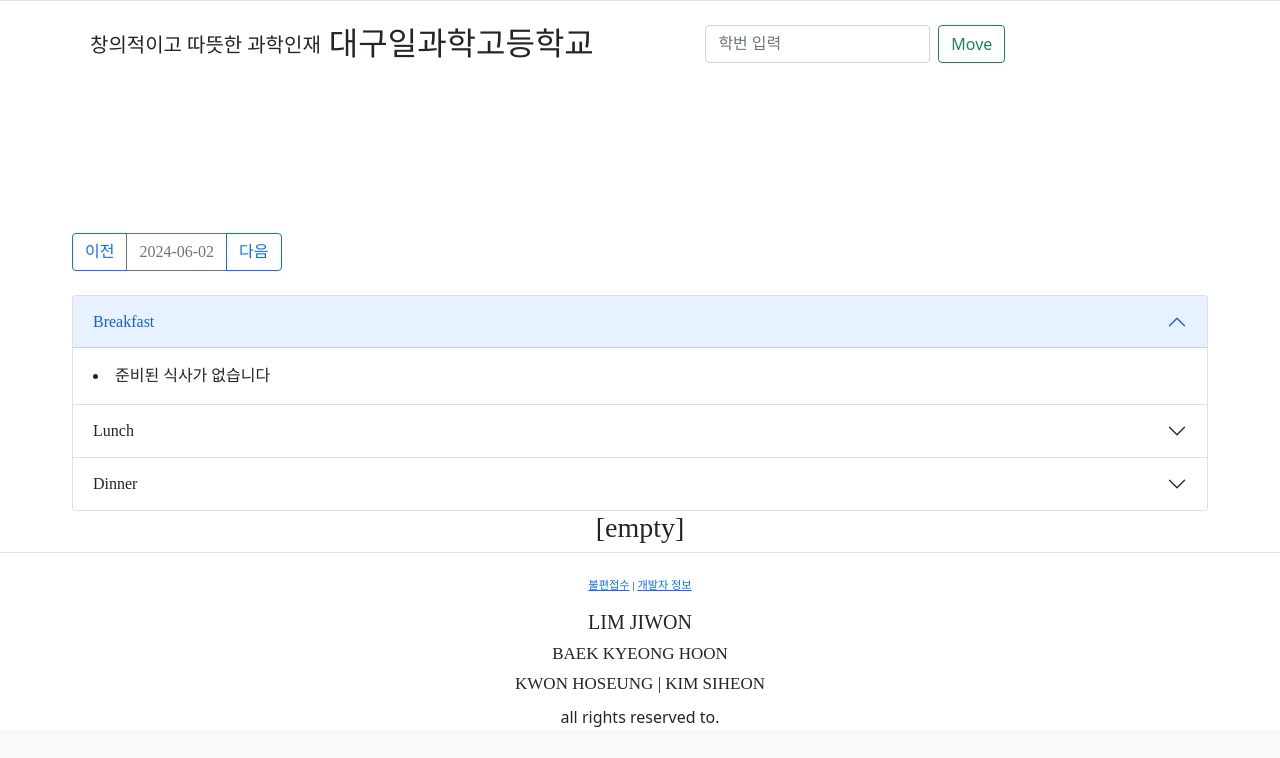
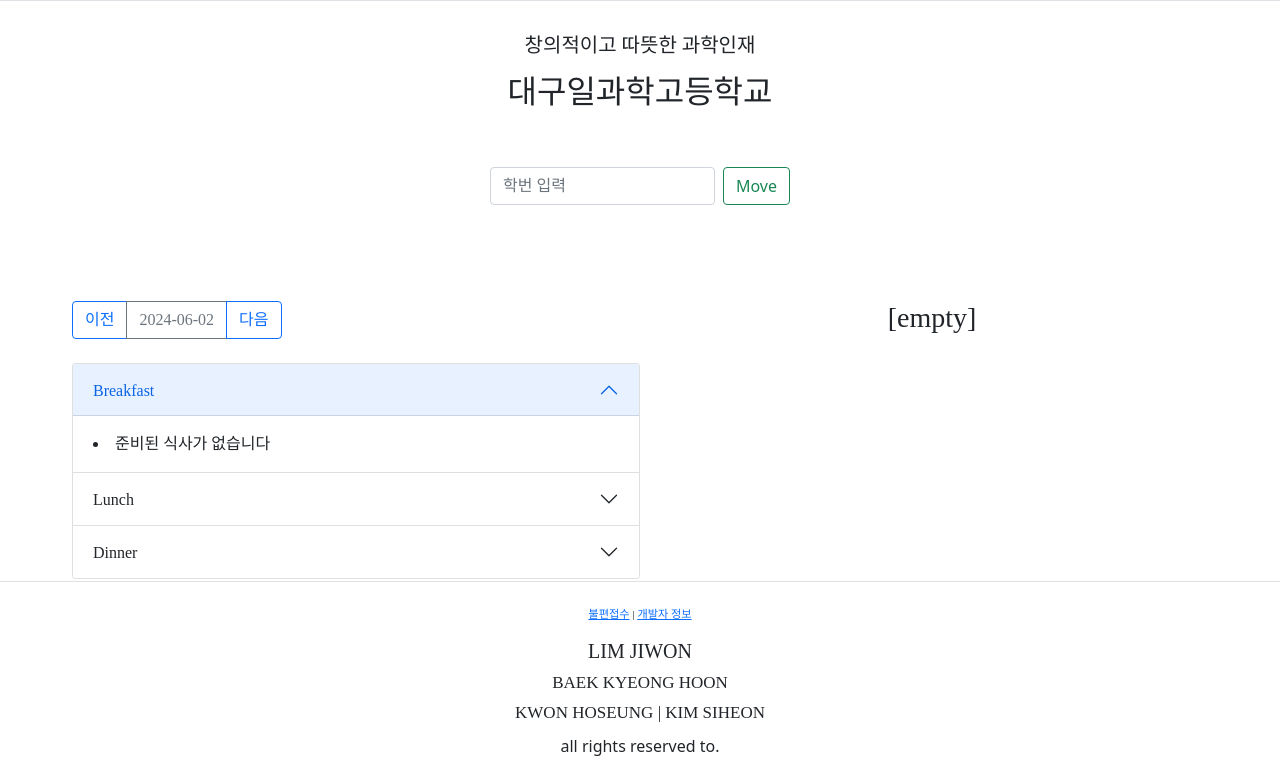
Before and after one commit to Sup-xort/DG1S_LMS, a Django app: page /home/01/ in a window 1280 px wide. Shown: the part 326-1084 px from the top of the page. Before the commit the page ends 1053 px from the top, so only its background shows below. Run offline with Django 5.2, Linux system fonts and the light colour scheme; data that the repository does not hold is empty; some libraries are stand-ins or nearby versions; some web fonts are replaced.

Commit message:
Update home.html

```diff
--- a/templates/pybo/home.html
+++ b/templates/pybo/home.html
@@ -1,7 +1,7 @@
 {% extends 'base.html' %}
 {% block content %}
 
-<div class="container my-4" style="text-align: center; display:flex;">
+<div class="container my-4" style="text-align: center;">
     <h1 class="text p-2" style="font-family: 'gmarket'; text-align: center; font-size: 20px;">창의적이고 따뜻한 과학인재</h1>
     <h1 class="text" style="font-family: 'Gmarket'; text-align: center; font-size: 200%;">대구일과학고등학교</h1>
     <div style="margin: 5%"></div>
@@ -15,7 +15,7 @@
 </div>
 <br>
 <br><br>
-<div class="my-auto" style="font-family: 'Gmarket'; margin: 5%">
+<div class="my-auto" style="font-family: 'Gmarket'; margin: 5%; display:flex;">
     <!-- 아코디언 -->
     <div class="col mx-2">
         <div class="btn-group" role="group" aria-label="Basic example">
```
